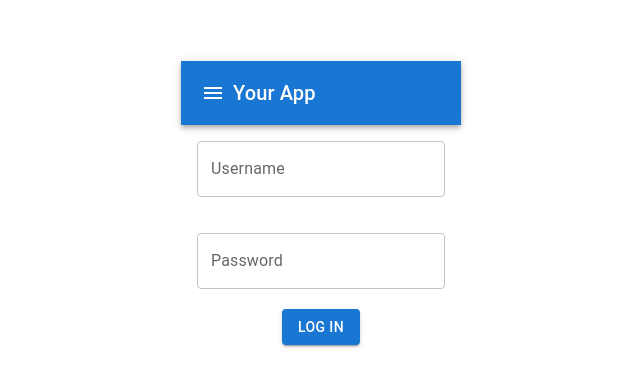
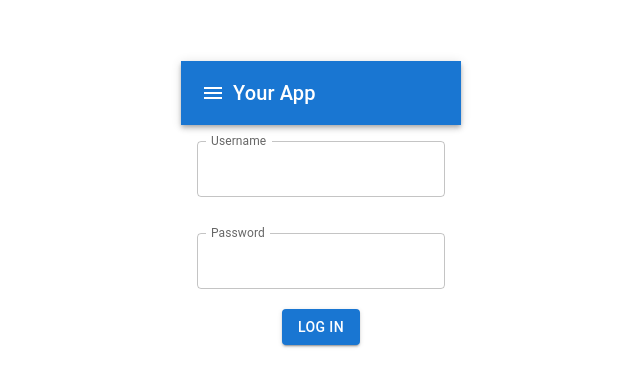
Before and after one commit to shichisan21/explorer-assistant, a React (Vite) app: page /auth in a window 1280 px wide. Shown: the part 197-584 px from the top of the page, without its empty margins (319-959 px from the left). Built offline with nearby package versions, Linux system fonts and the light colour scheme; no server answers; what amazon-cognito-identity-js would draw is missing.

Commit message:
Labelと入力値が被るのを修正

```diff
--- a/src/auth/AWSAuthenticate.tsx
+++ b/src/auth/AWSAuthenticate.tsx
@@ -68,6 +68,9 @@ const AWSAuthenticate: React.FC<AuthProps> = ({ setLoggedIn }) => {
             variant='outlined'
             type='text'
             value={username}
+            InputLabelProps={{
+              shrink: true,
+            }}
             onChange={(e) => setUsername(e.target.value)}
           />
         </Box>
@@ -79,6 +82,9 @@ const AWSAuthenticate: React.FC<AuthProps> = ({ setLoggedIn }) => {
             type='password'
             value={password}
             onChange={(e) => setPassword(e.target.value)}
+            InputLabelProps={{
+              shrink: true,
+            }}
             style={{ marginTop: "20px" }}
           />
         </Box>
```
